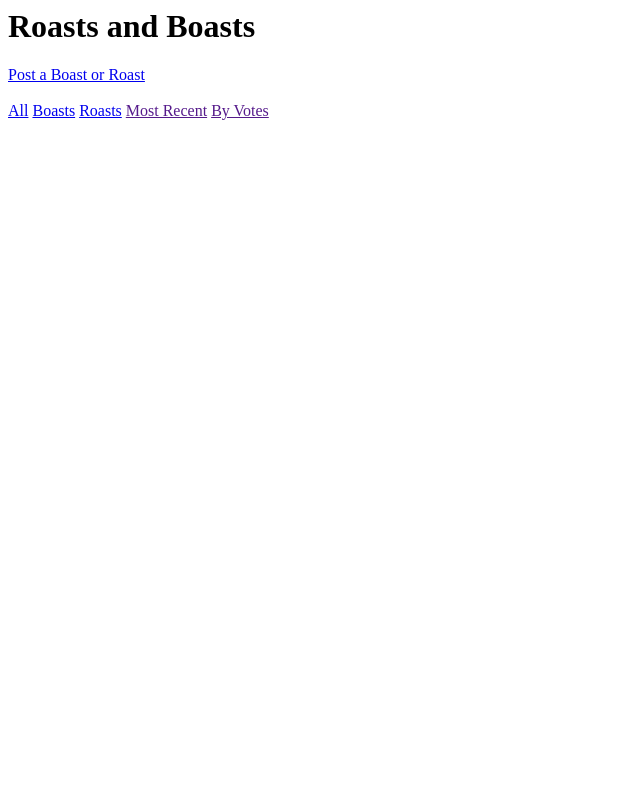
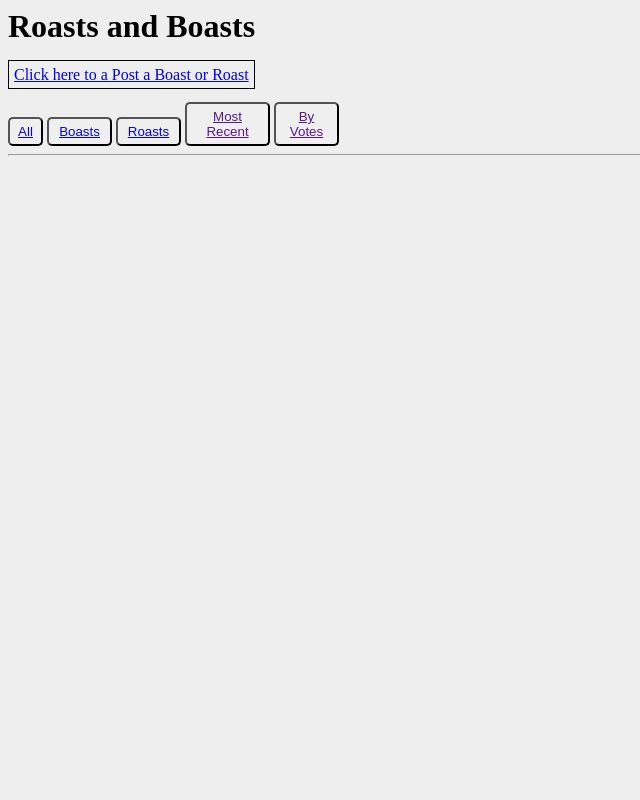
Before and after one commit to Shaquon/GhostPost, a Django app: page / in a window 1280 px wide. Shown: the whole page, without its empty margins (0-640 px from the left). Run offline with Django 3.2, Linux system fonts and the light colour scheme; data that the repository does not hold is empty.

Commit message:
Might do more styling later and add some more cool features. For now the basic rubric requirements are met.

```diff
--- a/GhostPost/forms.py
+++ b/GhostPost/forms.py
@@ -1,4 +1,5 @@
 from django import forms
+
 
 class add_post_form(forms.Form):
     """
--- a/GhostPost/models.py
+++ b/GhostPost/models.py
@@ -1,3 +1,7 @@
+"""
+Project completed with the help of Joseph H. and Mark Harsley.
+"""
+
 from django.db import models
 from django.utils.timezone import now
 
--- a/GhostPost/templates/index.html
+++ b/GhostPost/templates/index.html
@@ -1,14 +1,15 @@
+<body style="background-color: #eeeeee">
 <h1> Roasts and Boasts </h1>
-
-<a href="/addpost/">Post a Boast or Roast</a>
+<a href="/addpost/" style="border: 1px solid black; padding: 5px"> Click here to a Post a Boast or Roast</a>
 <br>
 <br>
-<a href="/">All</a>
-<a href="/boasts/">Boasts</a>
-<a href="/roasts/">Roasts</a>
+<button style="padding:5px; border-radius:5px; width: 35px"> <a href="/">All</a></button>
+<button style="padding:5px; border-radius:5px; width: 65px"> <a href="/boasts/">Boasts</a></button>
+<button style="padding:5px; border-radius:5px; width: 65px"> <a href="/roasts/">Roasts</a></button>
 
-<a href="{{ time }}">Most Recent</a>
-<a href="{{ votes }}">By Votes</a>
+<button style="padding:5px; border-radius:5px; width: 85px"><a href="{{ time }}">Most Recent</a></button>
+<button style="padding:5px; border-radius:5px; width: 65px"><a href="{{ votes }}">By Votes</a></button>
+<hr>
 <br>
 <br>
 {% for post in posts %}
@@ -28,4 +29,6 @@
         <input type="submit" value="Downvote"></input>
     </form>
     <br>
+    <hr>
 {% endfor %}
+</body>
```
Also changed, not shown: GhostPost/static/index.css (added).
